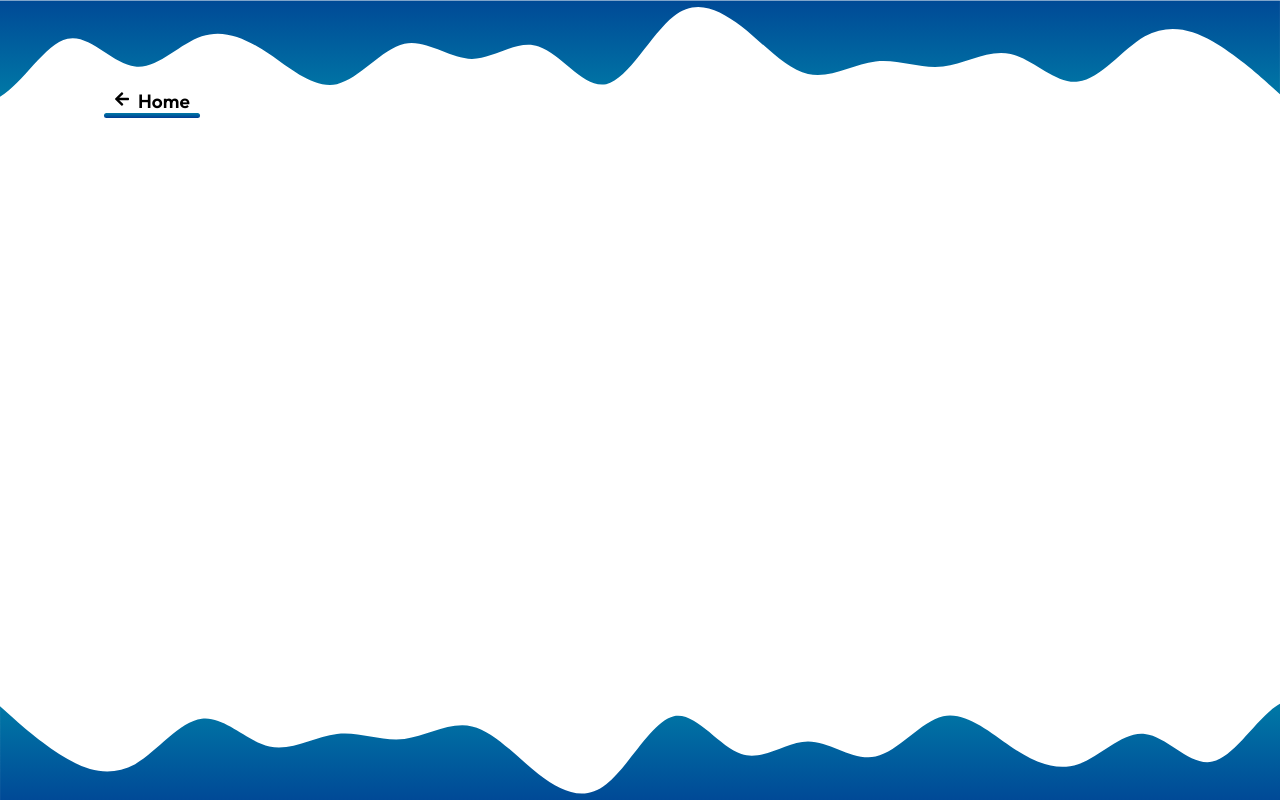
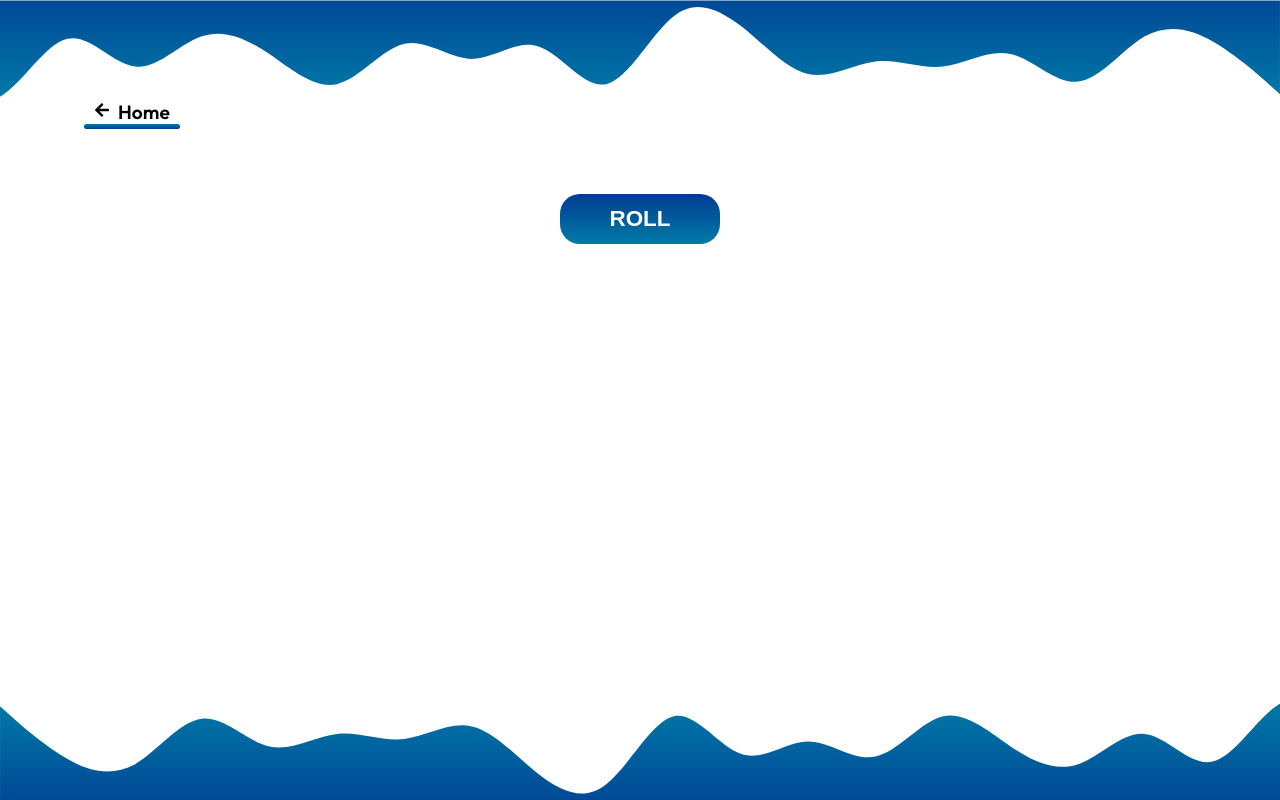
Before and after one commit to valentinaotocan/tria-task, a React (Vite) app: page /random-list in a window 1280 px wide. Built offline with nearby package versions, Linux system fonts and the light colour scheme.

Commit message:
Fetch Data and style

```diff
--- a/src/pages/RandomList.jsx
+++ b/src/pages/RandomList.jsx
@@ -1,10 +1,45 @@
-import BackHome from "../components/BackHome"
+import { useState } from "react";
+import BackHome from "../components/BackHome";
 
 function RandomList() {
+  const [randomNumbs, setRandomNumbs] = useState([]);
+  const [loading, setLoading] = useState(false);
+  const [error, setError] = useState(false);
+
+  const handleFetch = async () => {
+    setLoading(true);
+    try {
+      const response = await fetch(
+        "https://www.random.org/integers/?num=1&min=1&max=20&col=1&base=10&format=plain&rnd=new"
+      );
+      if (response.ok) {
+        const data = await response.json();
+        setRandomNumbs((prevNumbers) => [...prevNumbers, data]);
+        setError(false);
+      } else {
+        setError(true);
+      }
+    } catch (error) {
+      setError(true);
+    } finally {
+      setLoading(false);
+    }
+  };
+
   return (
     <div className="random-list">
       <BackHome />
+      <div className="random-list__main">
+        <button onClick={handleFetch} className="btn btn--bigger random-list__main__btn">
+          Roll
+        </button>
+        <div className="random-list__main__list">
+          {randomNumbs.map((number, index) => (
+            <p key={index}>{number}</p>
+          ))}
+        </div>
+      </div>
     </div>
-  )
+  );
 }
-export default RandomList
+export default RandomList;
--- /dev/null
+++ b/src/styles/_buttons.scss
@@ -0,0 +1,31 @@
+.btn {
+  color: #fff;
+  font-weight: bold;
+  cursor: pointer;
+  transition: all 0.4s ease;
+  display: flex;
+  justify-content: center;
+  align-items: center;
+  outline: none;
+  border-radius: 20px;
+  border: none;
+  background: $lighter-blue;
+  background: $linear-gradient;
+  &--bigger {
+    width: 160px;
+    height: 50px;
+  }
+  &--normal {
+    width: 140px;
+    height: 50px;
+  }
+  &--small {
+    width: 140px;
+    height: 50px;
+  }
+  &:hover {
+    background: $darker-blue;
+    background: linear-gradient(0deg, $darker-blue 0%, $darker-blue 100%);
+    box-shadow: 1px 2px 3px 0px rgba(0,0,0,0.75);
+  }
+}
--- a/src/styles/components/BackHome.scss
+++ b/src/styles/components/BackHome.scss
@@ -1,6 +1,6 @@
 .back-home {
   display: flex;
-  margin: 65px 0 30px 80px;
+  margin-left: 60px;
   .underline .left-arrow {
     font-size: 1rem;
     padding-right: 8px;
--- a/src/styles/main.scss
+++ b/src/styles/main.scss
@@ -1,8 +1,9 @@
 @import "./colors";
 @import "./pages/Home";
 @import './pages/RandomList';
+@import './components/BackHome';
+@import './buttons';
 @import './underlines';
-@import './components/BackHome';
 
 * {
   box-sizing: border-box;
--- a/src/styles/pages/RandomList.scss
+++ b/src/styles/pages/RandomList.scss
@@ -1,3 +1,17 @@
 .random-list {
-  padding: 24px;
+  padding: 100px 24px;
+  &__main {
+    display: flex;
+    flex-direction: column;
+    align-items: center;
+    margin: 70px 0;
+    &__btn {
+      text-transform: uppercase;
+      font-size: 1.4rem;
+      margin-bottom: 16px;
+    }
+    &__list {
+
+    }
+  }
 }
```
